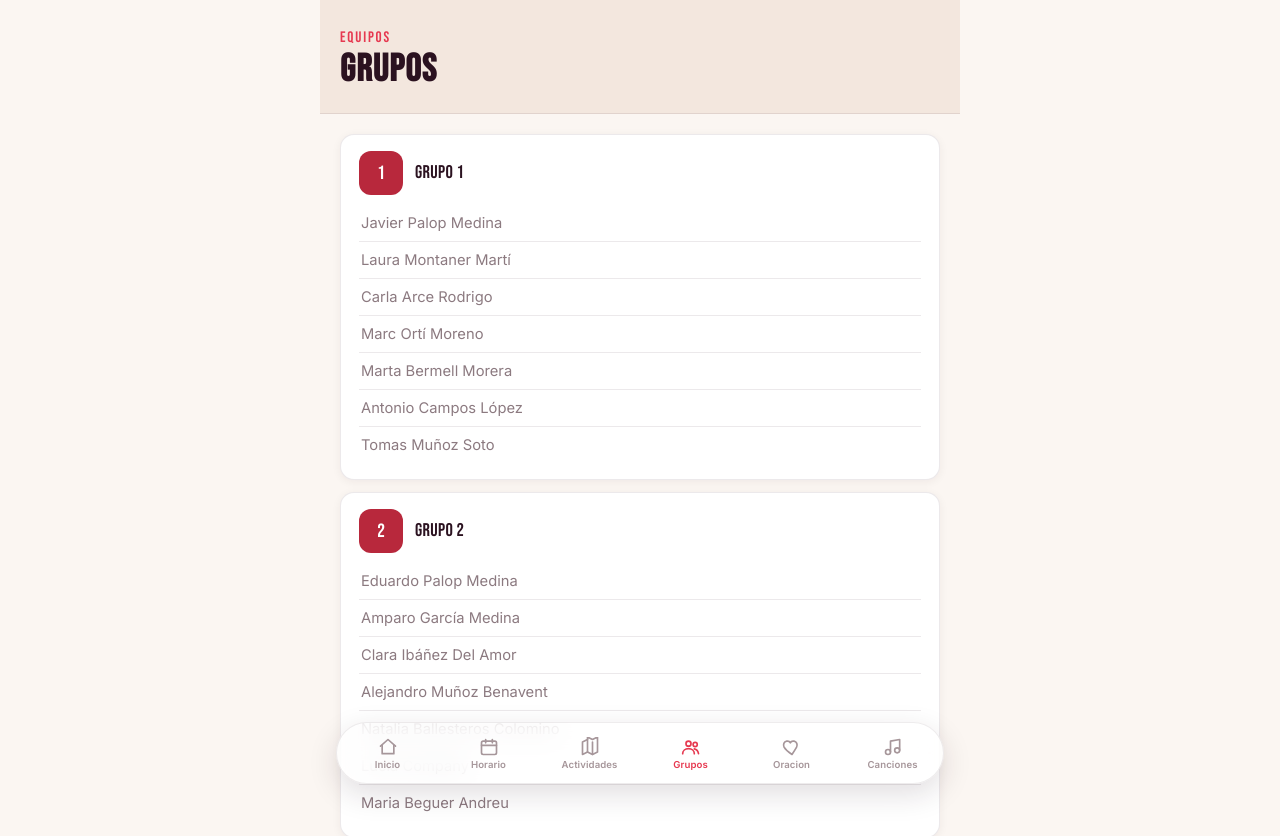
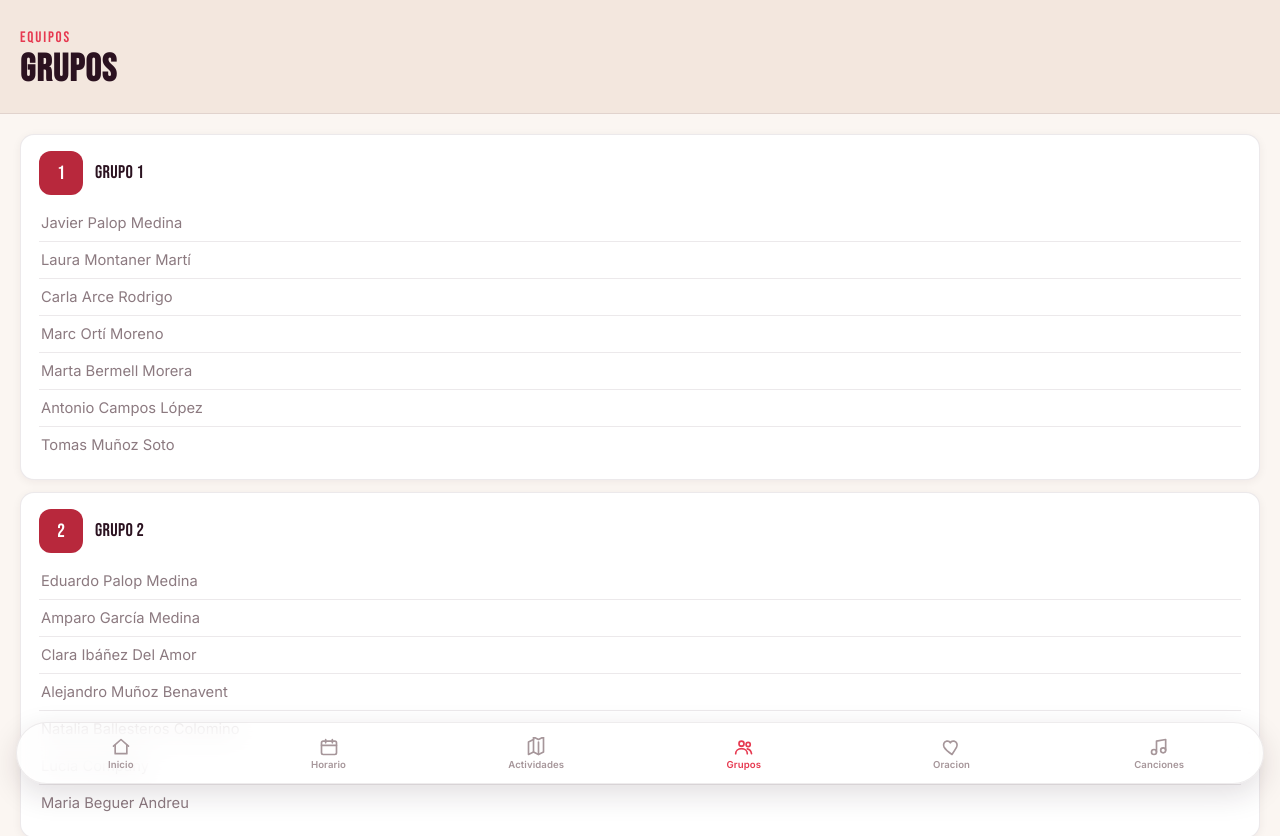
Before and after one commit to Pablopalmed/campamento-jovenes-2026, a React (Vite) app: page /#/grupos in a window 1280 px wide. Shown: the top 836 px of the page. Built offline with nearby package versions, Linux system fonts and the light colour scheme.

Commit message:
Update index.css

```diff
--- a/src/index.css
+++ b/src/index.css
@@ -81,8 +81,6 @@ p {
 .pantalla {
   flex: 1;
   width: 100%;
-  max-width: 640px;
-  margin: 0 auto;
   padding: 0 0 calc(var(--nav-height) + var(--nav-margin) * 2 + 12px) 0;
 }
 
@@ -304,7 +302,6 @@ p {
   bottom: calc(var(--nav-margin) + env(safe-area-inset-bottom));
   transform: translateX(-50%);
   width: calc(100% - var(--nav-margin) * 2);
-  max-width: 608px;
   height: var(--nav-height);
   background: rgba(255, 255, 255, 0.72);
   backdrop-filter: blur(14px);
```
